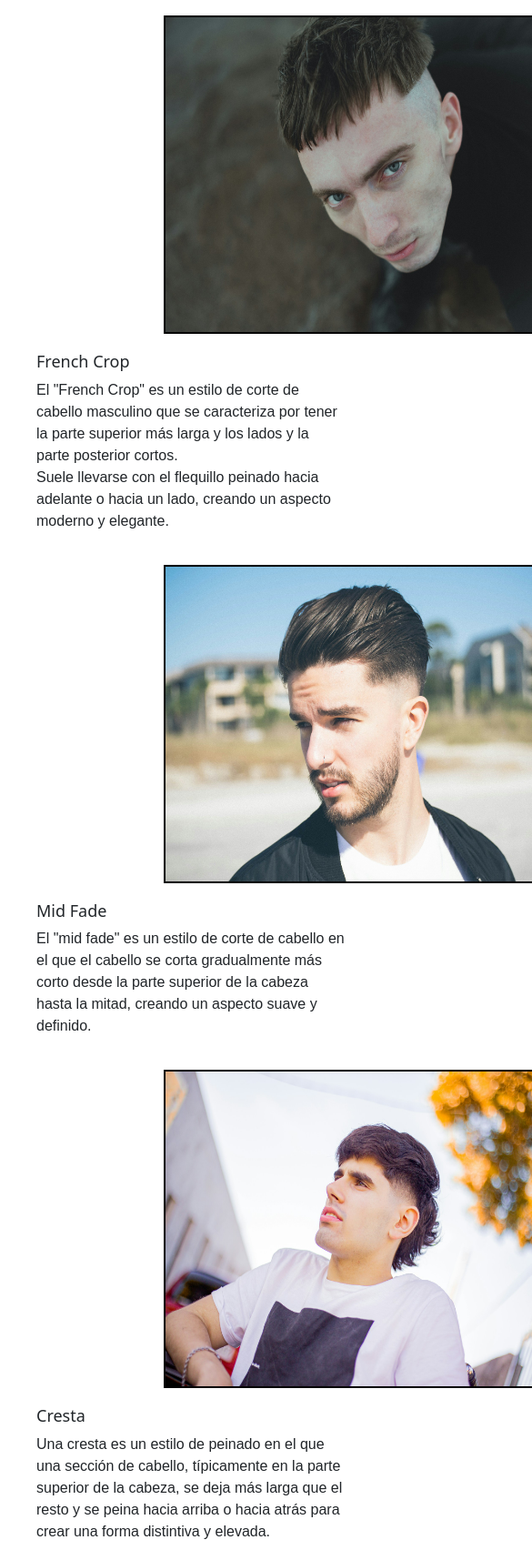
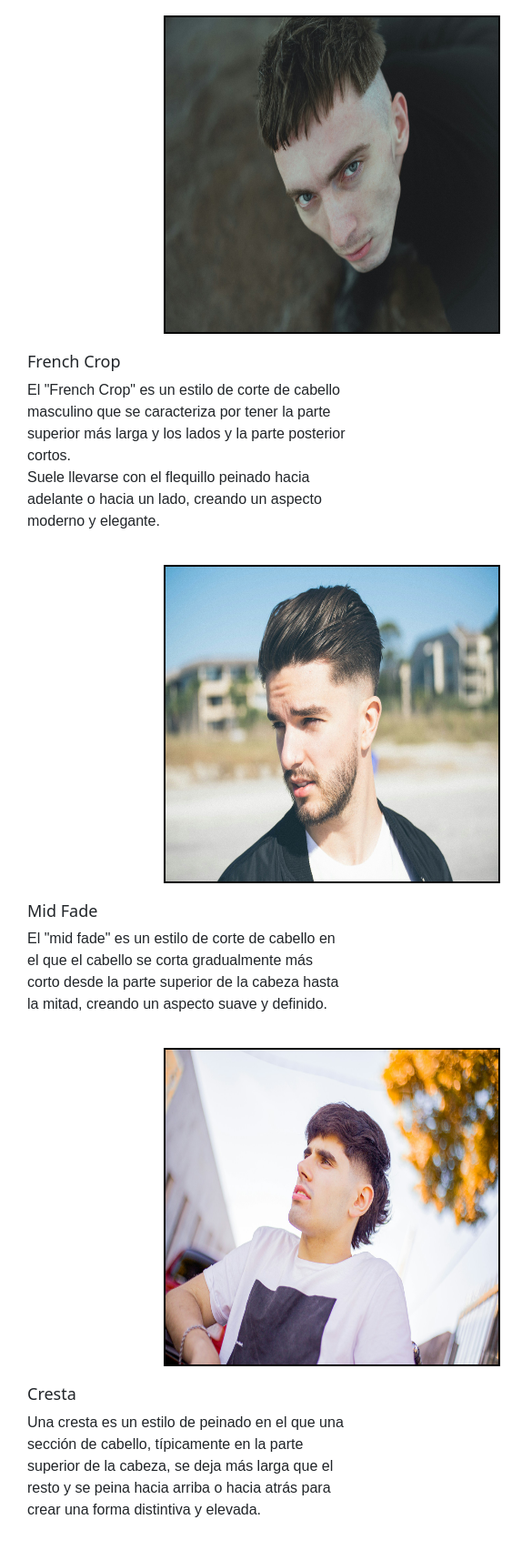
Before and after one commit to GimenezR04/GimenezBarberShop, a plain HTML site: page pages/trabajos.html in a window 390 px wide. Shown: the part 63-1778 px from the top of the page at 91% size, 585 px wide, since content can reach past the window. Drawn offline with nearby package versions, Linux system fonts and the light colour scheme.

Commit message:
responsive html trabajos

```diff
--- a/css/estilos.css
+++ b/css/estilos.css
@@ -291,6 +291,8 @@ text-decoration: underline;
 /*Fin Contactanos*/
 
 /*Media trabajos*/
+
+/*1000px*/
 @media (max-width: 1000px){
     .imagenes-trabajos{
         flex-direction: column;
@@ -356,6 +358,9 @@ text-decoration: underline;
         margin-left: 180px;
     }
 }
+/*fin 1000px*/
+
+/*800px*/
 @media (max-width: 800px){
 .imagenes-trabajos{
     flex-direction: column;
@@ -409,4 +414,64 @@ text-decoration: underline;
 
         }
 }
+/*fin 800px*/
+
+/*700px*/
+
+@media (max-width: 700px){
+    .imagenes-trabajos{
+        flex-direction: column;
+    }
+    .cont-titulo{
+        margin-top: 10px;
+        margin-left: 30px;
+        margin-right: 10px;
+    }
+    .img-trabajos1{
+        width: 370px;
+        height: 350px;
+        border: 2px solid black;
+
+    }
+}
+
+@media (max-width: 700px){
+    .imagenes-trabajos2{
+        flex-direction: column;
+    }
+
+    .cont-titulo2{
+        margin-top: 10px;
+        margin-left: 30px;
+        margin-right: 10px;
+    }
+    .img-trabajos2{
+        width: 370px;
+        height: 350px;
+        border: 2px solid black;
+
+    }
+}
+
+@media (max-width: 700px){
+    .imagenes-trabajos{
+        flex-direction: column;
+    }
+
+    .cont-titulo3{
+        margin-top: 10px;
+        margin-left: 30px;
+        margin-right: 10px;
+    }
+    .img-trabajos3{
+        width: 370px;
+        height: 350px;
+        border: 2px solid black;
+
+    }
+}
+
+/*fin 700px*/
+
+
 /*fin media trabajos*/
--- a/pages/trabajos.html
+++ b/pages/trabajos.html
@@ -84,7 +84,7 @@
 
 
    <footer class="footer1">
-    <a href="" class="icono">
+    <a href="https://www.instagram.com/gimenezzbarbershop/?hl=en" class="icono">
         <i class="fa-brands fa-instagram"></i>
     </a>
     <a href="" class="icono">
```
